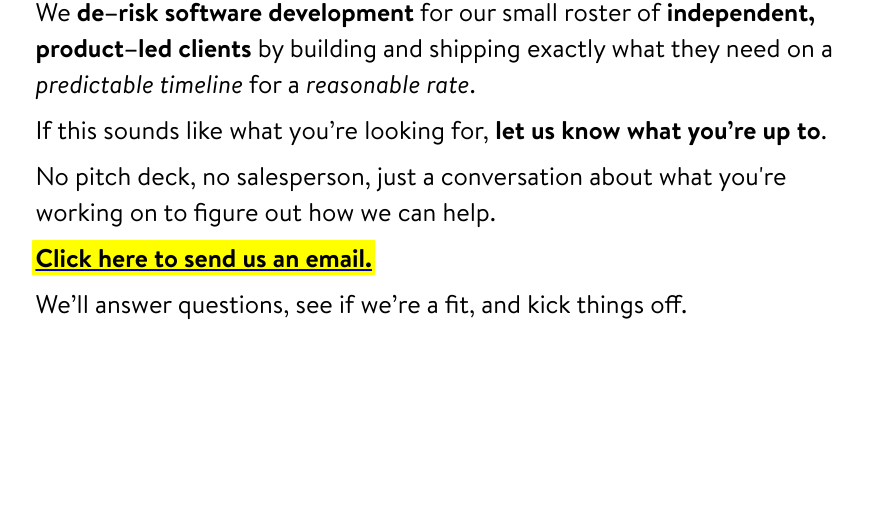
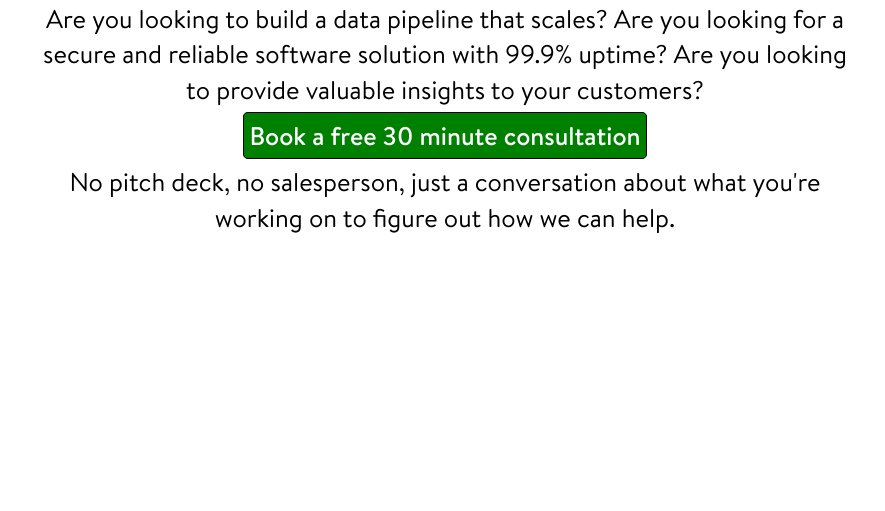
Before and after one commit to weshipsoftware/weshipsoftware.github.io, a plain HTML site: page docs/previous-gigs/incharge-energy.html in a window 1280 px wide. Shown: the part 1802-2313 px from the top of the page, without its empty margins (195-1080 px from the left). After the commit the page ends 2228 px from the top, so only its background shows below. Drawn offline with Linux system fonts and the light colour scheme.

Commit message:
Fucking up the design

```diff
--- a/docs/@/styles.css
+++ b/docs/@/styles.css
@@ -111,6 +111,25 @@ article {
   }
   *:first-child {
     margin-top: 0;
+  }
+}
+div {
+  &.center {
+    text-align: center;
+    a {
+      background-color: green !important;
+      border: 1px solid black;
+      border-radius: 5px 5px 5px;
+      color: white !important;
+      padding: 5px;
+      text-decoration: none;
+      &:hover {
+        text-decoration: underline;
+      }
+    }
+    p {
+      line-height: unset;
+    }
   }
 }
 aside {
--- a/docs/previous-gigs/incharge-energy.html
+++ b/docs/previous-gigs/incharge-energy.html
@@ -71,15 +71,13 @@ misses a message.</p>
 InCharge Energy to <strong><em>quickly add any number of EV chargers</em></strong> and <strong>immediately
 provide valuable insights</strong> for their customers.</p>
 <hr />
-<p>[THIS CTA NEEDS REWORKING]</p>
-<p>We <strong>de–risk software development</strong> for our small roster of <strong>independent,
-product–led clients</strong> by building and shipping exactly what they need on a
-<em>predictable timeline</em> for a <em>reasonable rate</em>.</p>
-<p>If this sounds like what you’re looking for, <strong>let us know what you’re up to</strong>.</p>
+<div class="center">
+<h2>We Ship Software</h2>
+<p>Are you looking to build a data pipeline that scales? Are you looking for a secure and reliable software solution with 99.9% uptime? Are you looking to provide valuable insights to your customers?</p>
+<p><a href="https://calendly.com/email-weshipsoftware/30min">Book a free 30 minute consultation</a></p>
 <p>No pitch deck, no salesperson, just a conversation about what you're working on
 to figure out how we can help.</p>
-<p><strong><em><a href="mailto:email@weshipsoftware.com">Click here to send us an email.</a></em></strong></p>
-<p>We’ll answer questions, see if we’re a fit, and kick things off.</p>
+</div>
       </article>
     </main>
   </body>
--- a/priv/live/@/css/design.css
+++ b/priv/live/@/css/design.css
@@ -32,6 +32,29 @@ article {
   @media (max-width: 45rem) {padding-bottom: 3rem}
 
   *:first-child {margin-top: 0}
+}
+
+div {
+  &.center {
+    text-align: center;
+
+    a {
+      background-color: green !important;
+      border: 1px solid black;
+      border-radius: 5px 5px 5px;
+      color: white !important;
+      padding: 5px;
+      text-decoration: none;
+
+        &:hover {
+          text-decoration: underline;
+        }
+    }
+
+    p {
+      line-height:unset;
+    }
+  }
 }
 
 aside {
```
Also changed, not shown: docs/index.html (+6 -5 lines), 3 other files.
